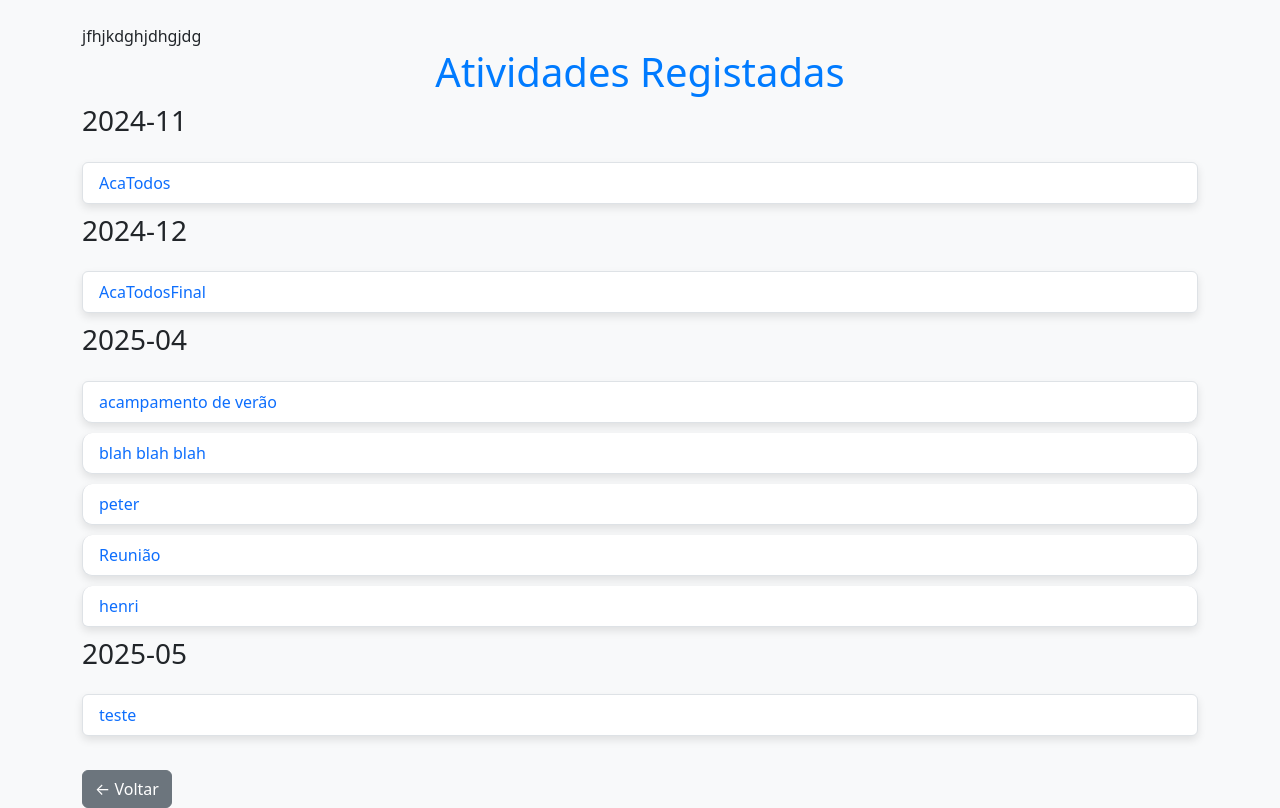
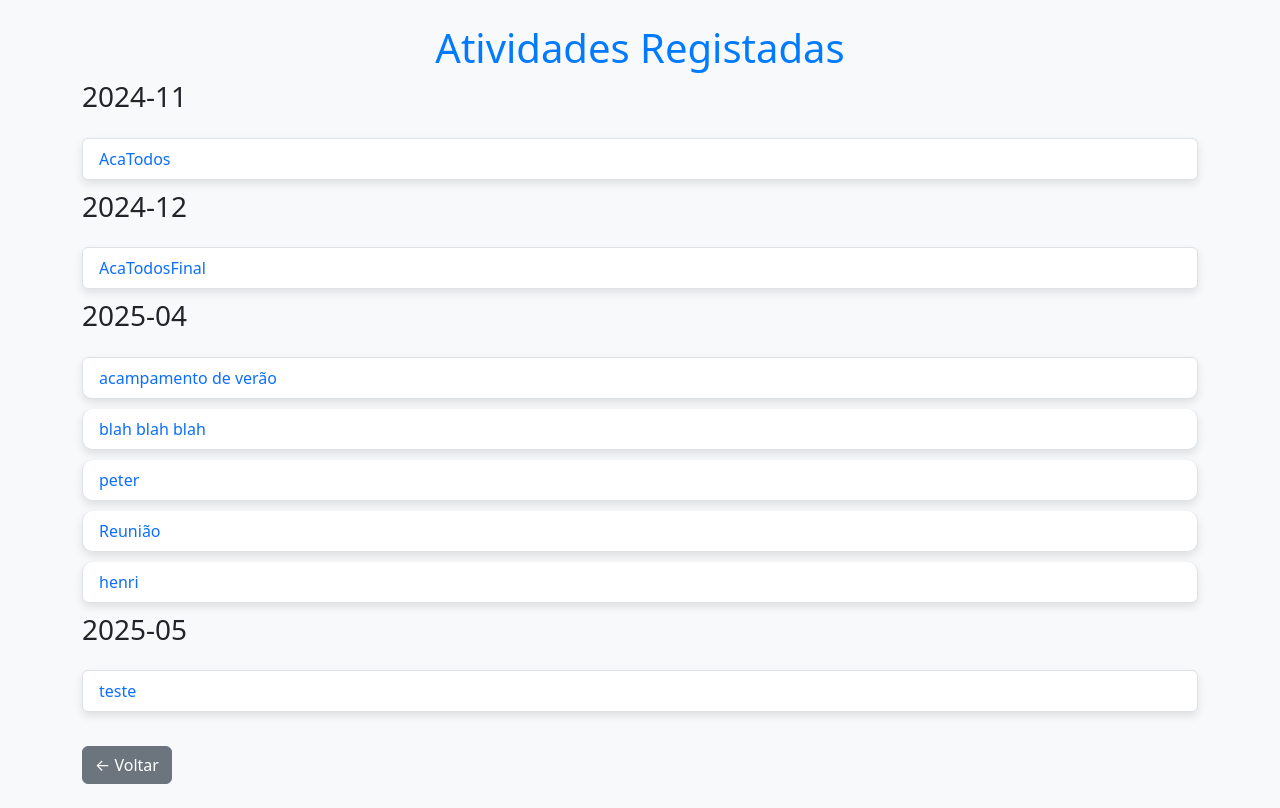
Before and after one commit to tiagocosta26/gestor_presencas, a Flask app: page /atividades in a window 1280 px wide. After the commit the page ends 784 px from the top, so only its background shows below. Run offline with Flask 3, Linux system fonts and the light colour scheme.

Commit message:
back again

```diff
--- a/templates/atividades.html
+++ b/templates/atividades.html
@@ -1,5 +1,3 @@
-jfhjkdghjdhgjdg
-
 <!DOCTYPE html>
 <html lang="pt">
 <head>
```
